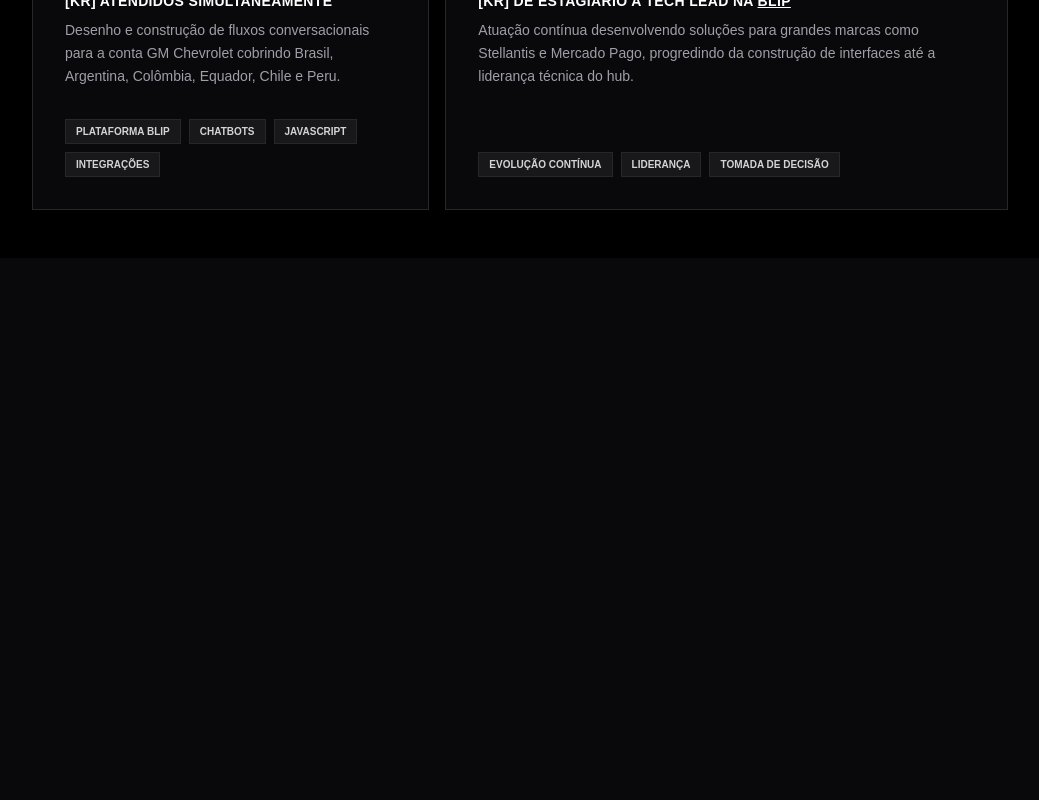
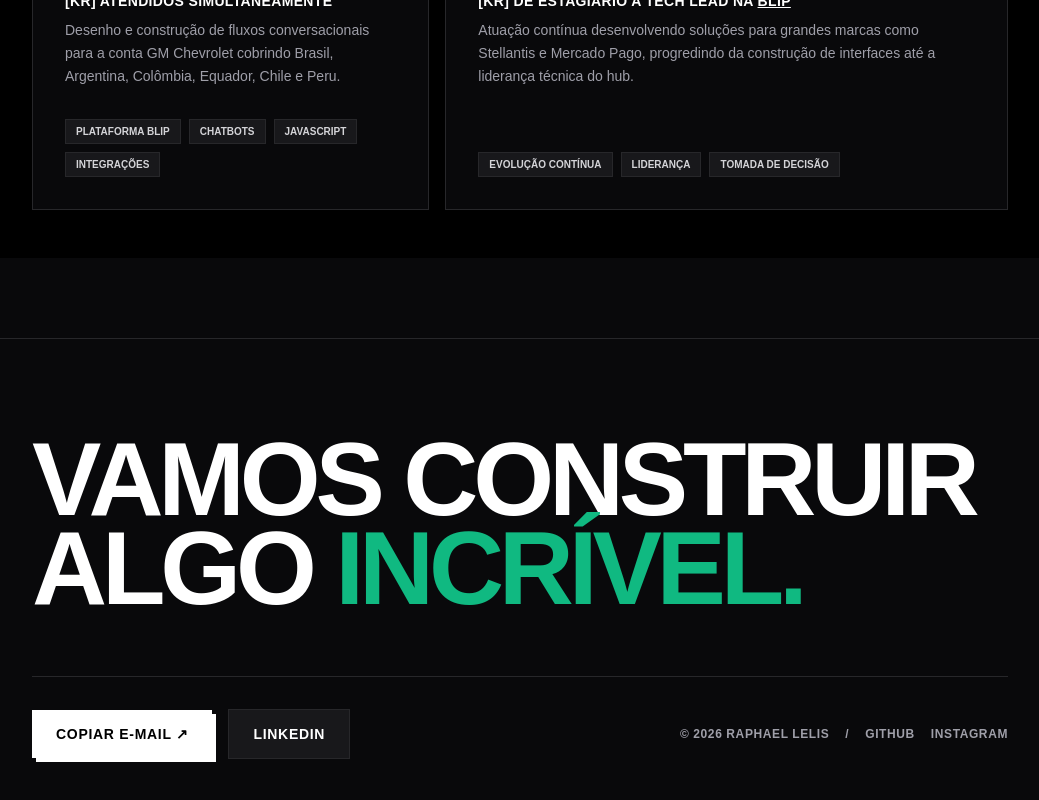
Before and after one commit to faelesco/portfolio-lelis, a Next.js app: page / in a window 1280 px wide. Shown: the part 1330-2130 px from the top of the page, without its empty margins (120-1159 px from the left). Before the commit the page ends 1588 px from the top, so only its background shows below. Built offline with nearby package versions, Linux system fonts and the light colour scheme.

Commit message:
add footer

```diff
--- /dev/null
+++ b/app/components/Footer.tsx
@@ -0,0 +1,80 @@
+'use client';
+
+import { useState } from "react";
+
+export function Footer() {
+  const [showToast, setShowToast] = useState(false);
+
+  const handleCopyEmail = async () => {
+    try {
+      await navigator.clipboard.writeText("raphalelis@outlook.com");
+      setShowToast(true);
+
+      setTimeout(() => {
+        setShowToast(false);
+      }, 3000);
+    } catch (err) {
+      console.error("Falha ao copiar o e-mail: ", err);
+    }
+  };
+
+  return (
+    <footer className="w-full border-t border-zinc-200 dark:border-zinc-800 bg-zinc-50 dark:bg-zinc-950 mt-12 sm:mt-20 overflow-hidden relative">
+      <div className="max-w-5xl mx-auto px-4 sm:px-6 py-16 sm:py-24 flex flex-col">
+
+        {/* Tipografia Massiva */}
+        <h2 className="text-[3rem] sm:text-[5rem] md:text-[6.5rem] font-black uppercase text-zinc-900 dark:text-white leading-[0.85] tracking-tighter mb-10 md:mb-16 w-full">
+          Vamos construir <br className="hidden sm:block" />
+          algo <span className="text-accent">incrível.</span>
+        </h2>
+
+        {/* Ações e Links */}
+        <div className="w-full flex flex-col md:flex-row justify-between items-start md:items-center gap-8 border-t border-zinc-200 dark:border-zinc-800 pt-8">
+
+          <div className="flex flex-wrap items-center gap-3 sm:gap-4">
+            {/* Botão interativo que copia o e-mail */}
+            <button
+              onClick={handleCopyEmail}
+              className="px-6 py-3.5 bg-zinc-900 text-white dark:bg-white dark:text-black font-black uppercase text-xs sm:text-sm tracking-wider hover:bg-accent hover:text-white dark:hover:bg-accent dark:hover:text-white transition-all shadow-[4px_4px_0px_0px_rgba(0,0,0,1)] dark:shadow-[4px_4px_0px_0px_rgba(255,255,255,1)] cursor-pointer"
+            >
+              Copiar E-mail ↗
+            </button>
+            <a
+              href="https://www.linkedin.com/in/raphael-lelis"
+              target="_blank"
+              rel="noopener noreferrer"
+              className="px-6 py-3.5 bg-zinc-100 dark:bg-zinc-900 text-zinc-900 dark:text-white font-black uppercase text-xs sm:text-sm tracking-wider border border-zinc-300 dark:border-zinc-800 hover:border-accent hover:text-accent dark:hover:border-accent dark:hover:text-accent transition-all"
+            >
+              LinkedIn
+            </a>
+          </div>
+
+          {/* Copyright e Sociais Extra */}
+          <div className="flex flex-col sm:flex-row items-start sm:items-center gap-2 sm:gap-4 text-[10px] sm:text-xs font-bold uppercase tracking-wider text-zinc-500 dark:text-zinc-400">
+            <span>© {new Date().getFullYear()} Raphael Lelis</span>
+            <span className="hidden sm:inline-block">/</span>
+            <div className="flex items-center gap-4 mt-2 sm:mt-0">
+              <a href="https://github.com/faelesco" target="_blank" rel="noopener noreferrer" className="hover:text-accent transition-colors">
+                GitHub
+              </a>
+              <a href="https://instagram.com/faelesco" target="_blank" rel="noopener noreferrer" className="hover:text-accent transition-colors">
+                Instagram
+              </a>
+            </div>
+          </div>
+
+        </div>
+      </div>
+
+      {/* Toast Notification para o Footer */}
+      <div
+        className={`fixed bottom-6 right-6 z-50 flex items-center gap-2 px-4 py-3 font-bold text-xs sm:text-sm uppercase tracking-wide transition-all duration-300 transform
+        bg-accent text-white border-2 border-zinc-900 dark:border-white shadow-[4px_4px_0px_0px_rgba(0,0,0,1)] dark:shadow-[4px_4px_0px_0px_rgba(255,255,255,1)]
+        ${showToast ? "translate-y-0 opacity-100" : "translate-y-10 opacity-0 pointer-events-none"}`}
+      >
+        <span>✅</span>
+        MANDA BALA NESSE E-MAIL!
+      </div>
+    </footer>
+  );
+}
--- a/app/layout.tsx
+++ b/app/layout.tsx
@@ -2,6 +2,7 @@ import type { Metadata } from "next";
 import "./globals.css";
 import { Header } from "./components/Header";
 import { ScrollToTop } from "./components/ScrollToTop";
+import { Footer } from "./components/Footer";
 
 export const metadata: Metadata = {
   title: "Portfólio | Raphael Lelis",
@@ -20,6 +21,7 @@ export default function RootLayout({
         <div className="flex-1">
           {children}
         </div>
+        <Footer />
         <ScrollToTop />
       </body>
     </html>
```
